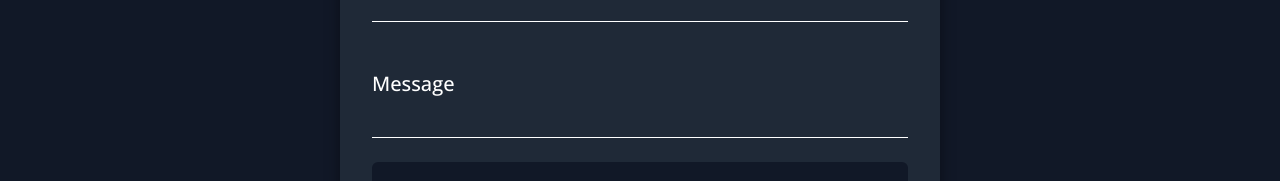
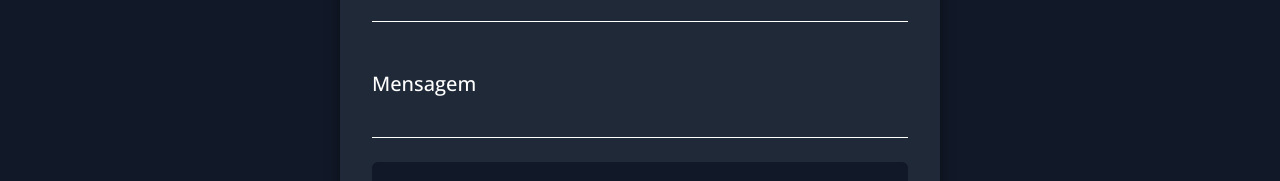
Before and after one commit to Brun0Silveir4/portfolio, a React (Vite) app: page /contact in a window 1280 px wide. Shown: the part 387-568 px from the top of the page. Built offline with nearby package versions, Linux system fonts and the light colour scheme.

Commit message:
add: input component

```diff
--- /dev/null
+++ b/src/components/input/input.jsx
@@ -0,0 +1,27 @@
+import "./input.scss";
+
+export default function Input({
+  htmlFor,
+  title,
+  type,
+  name,
+  id,
+  onChange,
+  value,
+}) {
+  return (
+    <div className="input">
+      <label htmlFor={htmlFor}>
+        <p>{title}</p>
+      </label>
+      <input
+        type={type}
+        name={name}
+        id={id}
+        value={value}
+        onChange={onChange}
+        required
+      />
+    </div>
+  );
+}
--- /dev/null
+++ b/src/components/input/input.scss
@@ -0,0 +1,26 @@
+.input {
+    display: flex;
+    flex-direction: column;
+
+    label {
+      margin-bottom: 0.5rem;
+      p {
+        font-size: 20px;
+        font-weight: 500;
+      }
+    }
+
+    input {
+      font-size: 16px;
+      padding: 0.3rem;
+      border: none;
+      outline: none;
+      background-color: transparent;
+      border-bottom: 1px solid white;
+      color: white;
+    }
+
+    #name::first-letter #message::first-letter {
+      text-transform: uppercase;
+    }
+  }
--- a/src/pages/Contact/Contact.jsx
+++ b/src/pages/Contact/Contact.jsx
@@ -8,6 +8,7 @@ import AOS from "aos";
 import "aos/dist/aos.css";
 import { FiGithub } from "react-icons/fi";
 import { TiSocialLinkedin } from "react-icons/ti";
+import Input from "../../components/input/input";
 
 export default function Contact() {
   const form = useRef();
@@ -99,58 +100,53 @@ export default function Contact() {
             <h2>Entre em contato por email!</h2>
 
             <div className="input-group">
-              <div className="input">
-                <label htmlFor="name">
-                  <p>Name</p>
-                </label>
-                <input
-                  type="text"
-                  name="name"
-                  id="name"
+              <Input
+                htmlFor={"name"}
+                title={"Name"}
+                type={"text"}
+                name={"name"}
+                id={"name"}
                 value={name}
                 onChange={(e) => setName(formatText(e.target.value))}
-                  required
               />
-              </div>
 
-              <div className="input">
-                <label htmlFor="email">
-                  <p>Email</p>
-                </label>
-                <input
-                  type="email"
-                  name="email"
-                  id="email"
+              <Input
+                htmlFor={"email"}
+                title={"Email"}
+                type={"text"}
+                name={"email"}
+                id={"email"}
                 value={email}
                 onChange={(e) => setEmail(e.target.value)}
-                  required
               />
-              </div>
 
-              <div className="input">
-                <label htmlFor="message">
-                  <p>Message</p>
-                </label>
-                <input
-                  type="text"
-                  name="message"
-                  id="message"
+              <Input
+                htmlFor={"message"}
+                title={"Mensagem"}
+                type={"text"}
+                id={"message"}
                 value={message}
                 onChange={(e) => setMessage(formatText(e.target.value))}
-                  required
               />
-              </div>
             </div>
 
             <button type="submit">Send Message</button>
           </form>
         </div>
         <div className="contact-media">
-          <div className="media-title" data-aos="fade-left" data-aos-duration="1100">
+          <div
+            className="media-title"
+            data-aos="fade-left"
+            data-aos-duration="1100"
+          >
             <p>Ou me chame por uma de minhas outras redes!</p>
           </div>
 
-          <div className="media-links" data-aos="fade-left" data-aos-duration="1200">
+          <div
+            className="media-links"
+            data-aos="fade-left"
+            data-aos-duration="1200"
+          >
             <a href="https://github.com/Brun0Silveir4" target="_blank">
               <FiGithub className="git" />
             </a>
--- a/src/pages/Contact/Contact.scss
+++ b/src/pages/Contact/Contact.scss
@@ -80,32 +80,7 @@
           display: flex;
           flex-direction: column;
           gap: 3rem;
-          .input {
-            display: flex;
-            flex-direction: column;
 
-            label {
-              margin-bottom: 0.5rem;
-              p {
-                font-size: 20px;
-                font-weight: 500;
-              }
-            }
-
-            input {
-              font-size: 16px;
-              padding: 0.3rem;
-              border: none;
-              outline: none;
-              background-color: transparent;
-              border-bottom: 1px solid white;
-              color: white;
-            }
-
-            #name::first-letter #message::first-letter {
-              text-transform: uppercase;
-            }
-          }
         }
 
         button {
```
Lines whose indentation alone changed are shown as unchanged.
